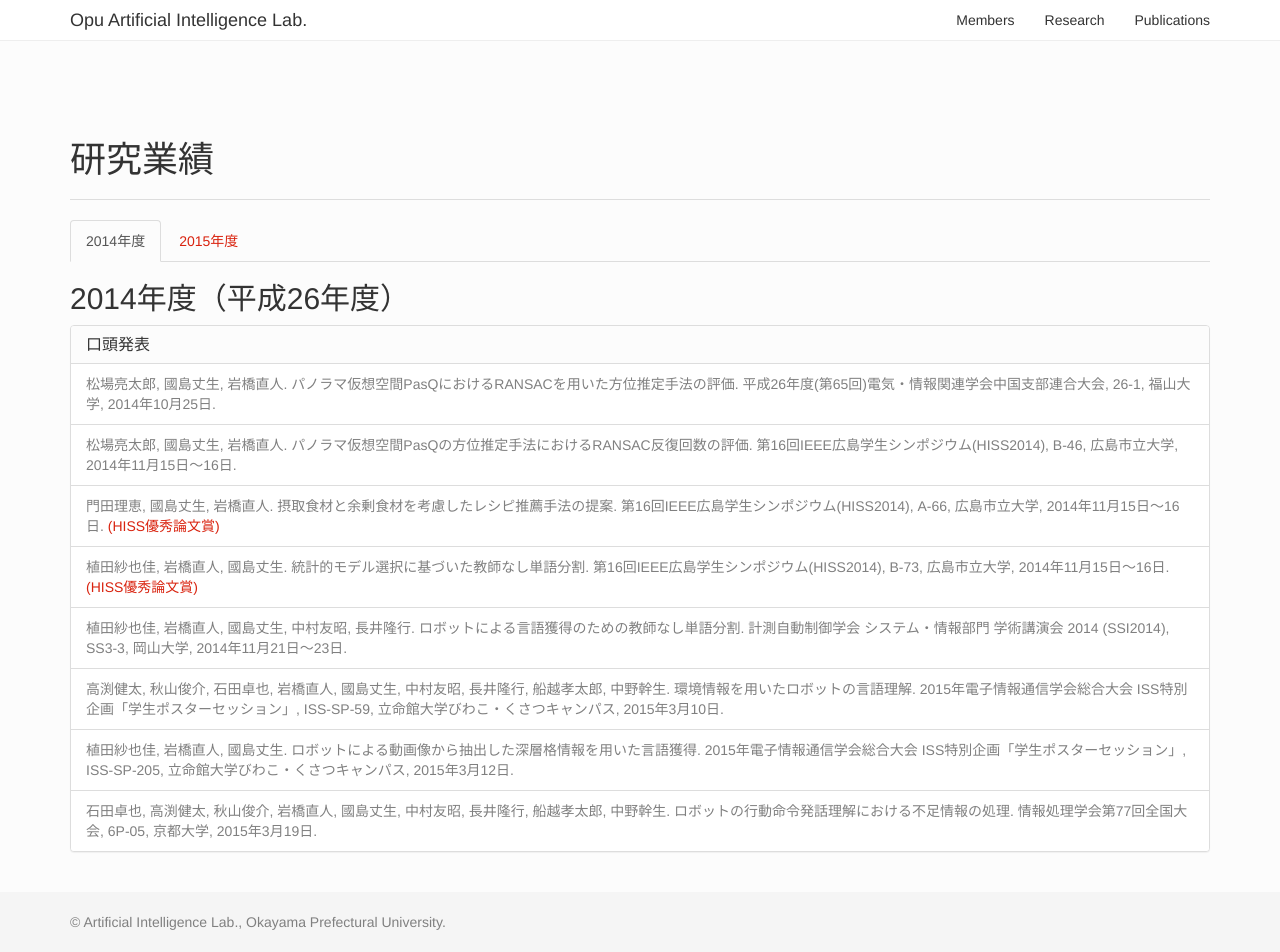
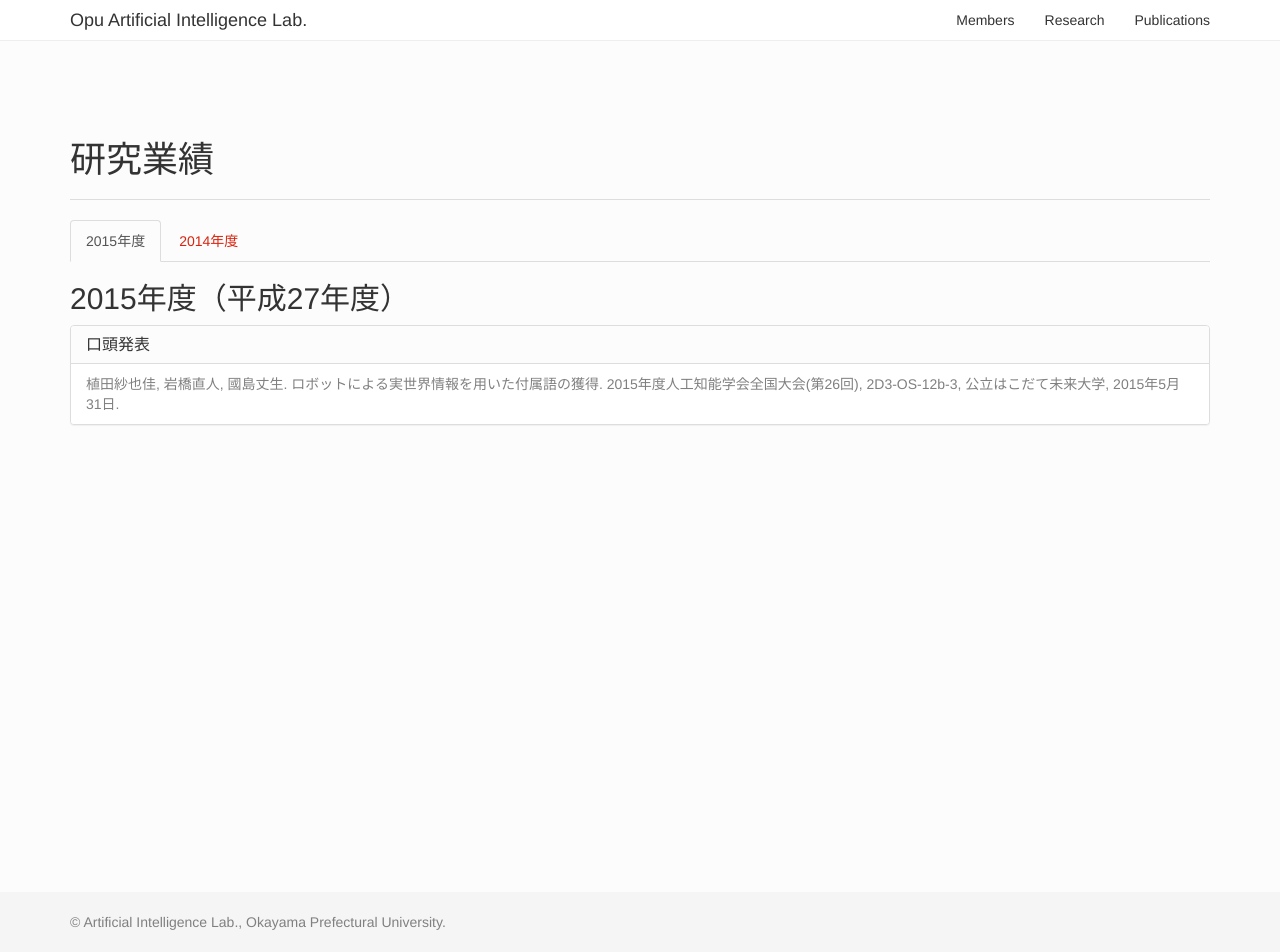
Before and after one commit to kunishi/www-ime, a Jekyll site: the page built from publications/index.html, in a window 1280 px wide and 952 px high. Built offline with Jekyll 4.4.1, drawn with Linux system fonts in a browser that asks for light colours; nearby versions of some CDN libraries; a style sheet for code colours, icons or effects is not loaded.

Commit message:
update publications. JSAI 2015, and theses on 2014.

```diff
--- a/publications/index.html
+++ b/publications/index.html
@@ -3,12 +3,26 @@
 title: 研究業績
 ---
 <ul class="nav nav-tabs" id="publicationsTab" role="tablist">
-	<li role="presentation" class="active"><a href="#2014" aria-controls="2014" role="tab" data-toggle="tab">2014年度</a></li>
-	<li role="presentation"><a href="#2015" aria-controls="2015" role="tab" data-toggle="tab">2015年度</a></li>
+	<li role="presentation" class="active"><a href="#2015" aria-controls="2015" role="tab" data-toggle="tab">2015年度</a></li>
+	<li role="presentation"><a href="#2014" aria-controls="2014" role="tab" data-toggle="tab">2014年度</a></li>
 </ul>
 
 <div class="tab-content">
-	<div role="tabpanel" class="tab-pane active" id="2014">
+	<div role="tabpanel" class="tab-pane active" id="2015">
+		<h2>2015年度（平成27年度）</h2>
+		<div class="panel panel-default">
+			<div class="panel-heading">
+				<h3 class="panel-title">口頭発表</h3>
+			</div>
+			<ul class="list-group">
+				<li class="list-group-item">
+					植田紗也佳, 岩橋直人, 國島丈生. ロボットによる実世界情報を用いた付属語の獲得.
+					2015年度人工知能学会全国大会(第26回), 2D3-OS-12b-3, 公立はこだて未来大学, 2015年5月31日.
+				</li>
+			</ul>
+		</div>
+	</div>
+	<div role="tabpanel" class="tab-pane" id="2014">
 		<h2>2014年度（平成26年度）</h2>
 		<div class="panel panel-default">
 			<div class="panel-heading">
@@ -24,10 +38,44 @@
 				<li class="list-group-item">植田紗也佳, 岩橋直人, 國島丈生. ロボットによる動画像から抽出した深層格情報を用いた言語獲得. 2015年電子情報通信学会総合大会 ISS特別企画「学生ポスターセッション」, ISS-SP-205, 立命館大学びわこ・くさつキャンパス, 2015年3月12日.</li>
 				<li class="list-group-item">石田卓也, 高渕健太, 秋山俊介, 岩橋直人, 國島丈生, 中村友昭, 長井隆行, 船越孝太郎, 中野幹生. ロボットの行動命令発話理解における不足情報の処理. 情報処理学会第77回全国大会, 6P-05, 京都大学, 2015年3月19日.</li>
 			</ul>
+			<div class="panel-heading">
+				<h3 class="panel-title">修士論文</h3>
+			</div>
+			<ul class="list-group">
+				<li class="list-group-item">
+					松場亮太郎. 画像間の類似度算出を用いた隣接関係推定によるパノラマ仮想空間構築の効率化.
+				</li>
+			</ul>
+			<div class="panel-heading">
+				<h3 class="panel-title">卒業研究論文</h3>
+			</div>
+			<ul class="list-group">
+				<li class="list-group-item">
+					高渕健太. 実世界情報を用いた音声理解の精度向上.
+				</li>
+				<li class="list-group-item">
+					石田卓也. ロボットの命令発話理解における不足情報の処理.
+				</li>
+				<li class="list-group-item">
+					秋山俊介. 音声命令によるロボットの行動シミュレーションにおける効率的経路計画.
+				</li>
+				<li class="list-group-item">
+					奥信知樹. 行動支援のための人物の行動記録シミュレータの構築.
+				</li>
+				<li class="list-group-item">
+					尼崎澄人. コミック情報処理の可能性.
+				</li>
+				<li class="list-group-item">
+					池田裕一. パノラマ仮想空間PasQのHTML5による実現に向けた検討.
+				</li>
+				<li class="list-group-item">
+					楢崎一志. イベント会社のチケット販売促進業務を支援するWebアプリケーションの開発.
+				</li>
+				<li class="list-group-item">
+					川原広紀. 総社市を対象とした地域観光スマートフォンアプリの実現.
+				</li>
+			</ul>
 		</div>
-	</div>
-	<div role="tabpanel" class="tab-pane" id="2015">
-		<h2>2015年度（平成27年度）</h2>
 	</div>
 </div>
 <script>
```
